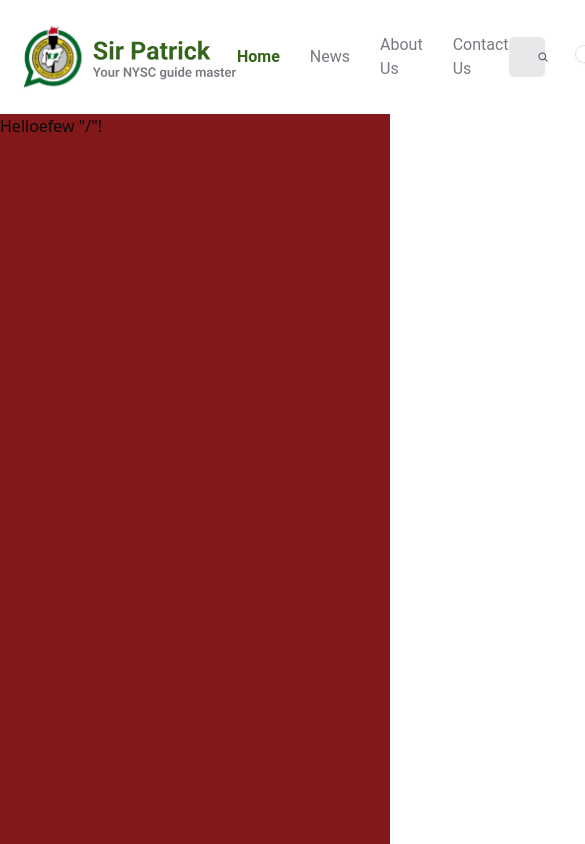
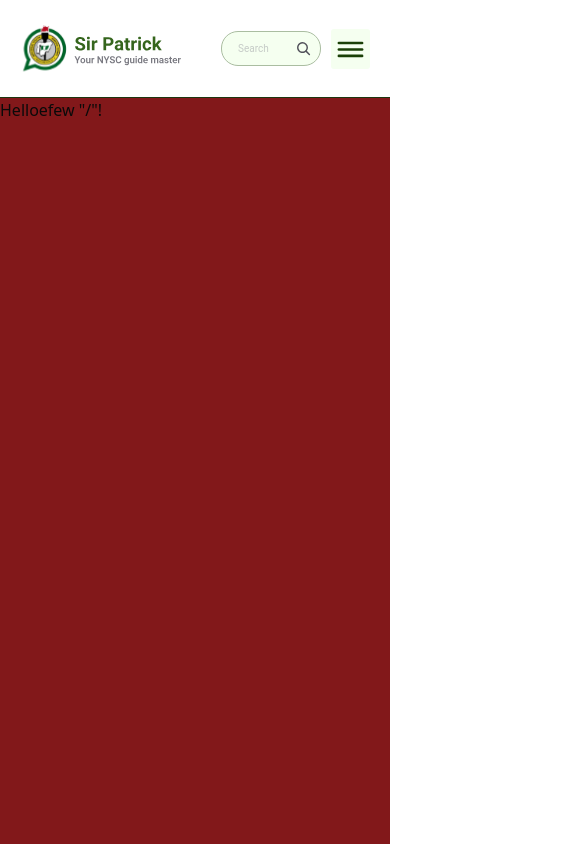
Before and after one commit to HenryAgu/sir-patrick, a React (Vite) app: page / in a window 390 px wide. Shown: the top 844 px of the page, 585 px wide, since content can reach past the window. Built offline with nearby package versions, Linux system fonts and the light colour scheme.

Commit message:
feat: mobile navbar

```diff
--- a/src/components/layout/Navbar.tsx
+++ b/src/components/layout/Navbar.tsx
@@ -1,6 +1,6 @@
 import { Link } from "@tanstack/react-router";
-import { Switch } from "@/components/ui/switch"
-
+import { Switch } from "@/components/ui/switch";
+import { useState } from "react";
 
 const Navbar = () => {
   type NavMenu = {
@@ -15,10 +15,24 @@ const Navbar = () => {
     { title: "Contact Us", path: "/contact" },
   ];
 
+  const [isMenuOpen, setIsMenuOpen] = useState<boolean>(false);
+  const [isExiting, setIsExiting] = useState<boolean>(false);
+
+  const handleClose = () => {
+    setIsExiting(true);
+    setTimeout(() => {
+      setIsMenuOpen(false);
+      setIsExiting(false);
+    }, 500);
+  };
   return (
-    <nav className="container mx-auto w-full px-5 lg:px-30 py-6 flex items-center justify-between font-roboto">
-      <img src="/icons/Logo.svg" alt="logo" />
-      <ul className="flex items-center gap-x-7.5">
+    <nav className="container mx-auto w-full border-b lg:border-b-0 border-b-brand-gray-800 px-5 lg:px-30 py-6 flex items-center justify-between font-roboto">
+      <img
+        src="/icons/Logo.svg"
+        alt="logo"
+        className="lg:w-auto lg:h-auto w-[162px] h-[49px]"
+      />
+      <ul className="hidden lg:flex items-center gap-x-7.5">
         {navMenu.map((item, index) => (
           <li key={index}>
             <Link
@@ -27,7 +41,8 @@ const Navbar = () => {
                 className: "text-brand-green-900 font-bold",
               }}
               inactiveProps={{
-                className: "text-base font-normal text-brand-gray-500 transition-color duration-200 ease-in hover:text-brand-green-900",
+                className:
+                  "text-base font-normal text-brand-gray-500 transition-color duration-200 ease-in hover:text-brand-green-900",
               }}
             >
               {item.title}
@@ -35,15 +50,38 @@ const Navbar = () => {
           </li>
         ))}
       </ul>
-      <div className="flex items-center gap-x-7.5">
-        <div className="flex items-center gap-x-3 bg-secondary-100 p-2 pl-4 rounded-[5px]">
-          <input type="text" placeholder="Search" className="text-secondary-400 text-base font-normal focus:outline-secondary-100 w-full"/>
-          <img src="/icons/search.svg" alt="search_icon"/>
+      <div className="flex items-center gap-x-2.5 lg:gap-x-7.5">
+        <div className="flex items-center gap-x-3 bg-brand-green-200 border border-brand-gray-400 lg:border-secondary-100 lg:bg-secondary-100 p-2 pl-4 rounded-[17px] lg:rounded-[5px] w-[100px] lg:w-full">
+          <input
+            type="text"
+            placeholder="Search"
+            className="text-secondary-400 text-[10px] lg:text-base font-normal focus:outline-secondary-100 w-full"
+          />
+          <img src="/icons/search.svg" alt="search_icon" />
         </div>
-        <div className="">
-        <Switch />
+        <div className="hidden lg:flex">
+          <Switch />
+        </div>
+        <div className="flex lg:hidden">
+          <button
+            className="bg-brand-green-200 p-1 rounded-[3px]"
+            onClick={() => setIsMenuOpen(true)}
+          >
+            <img src="/icons/menu.svg" alt="menu_icon" />
+          </button>
         </div>
       </div>
+      {isMenuOpen && (
+        <div
+          className={`flex flex-col p-5 py-8 text-white fixed top-0 h-screen bg-brand-gray-400 w-screen left-0 right-0 animate-slideDown ${
+            isExiting ? "animate-slideUp" : "animate-slideDown"
+          }`}
+        >
+          <div className="flex items-end justify-end">
+            <button onClick={handleClose}>Close</button>
+          </div>
+        </div>
+      )}
     </nav>
   );
 };
--- a/src/index.css
+++ b/src/index.css
@@ -16,7 +16,7 @@
   }
 }
 @theme {
-  --color-secondary-100: #E8E8EA;
+  --color-secondary-100: #e8e8ea;
   --color-secondary-200: #dcdddf;
   --color-secondary-400: #97989f;
   --color-secondary-500: #696a75;
@@ -24,11 +24,46 @@
   --color-secondary-800: #181a2a;
   --color-secondary-900: #181a2a;
 
-  --color-brand-green-300: #E6FFDA;
+  --color-brand-green-200: #f5fff0;
+  --color-brand-green-300: #e6ffda;
   --color-brand-green-900: #35651d;
 
   --color-brand-gray-300: #e8e8ea;
+  --color-brand-gray-400: #aabda1;
   --color-brand-gray-500: #797981;
+  --color-brand-gray-800: #1c360f;
+}
+
+@layer utilities {
+  @keyframes slideDown {
+    0% {
+      transform: translateY(-100%);
+      opacity: 0;
+    }
+    100% {
+      transform: translateY(0);
+      opacity: 1;
+    }
+  }
+
+  @keyframes slideUp {
+    0% {
+      transform: translateY(0);
+      opacity: 1;
+    }
+    100% {
+      transform: translateY(-100%);
+      opacity: 0;
+    }
+  }
+
+  .animate-slideDown {
+    animation: slideDown 0.5s ease-out;
+  }
+
+  .animate-slideUp {
+    animation: slideUp 0.5s ease-out;
+  }
 }
 
 @theme inline {
```
Also changed, not shown: public/icons/menu.svg (added).
